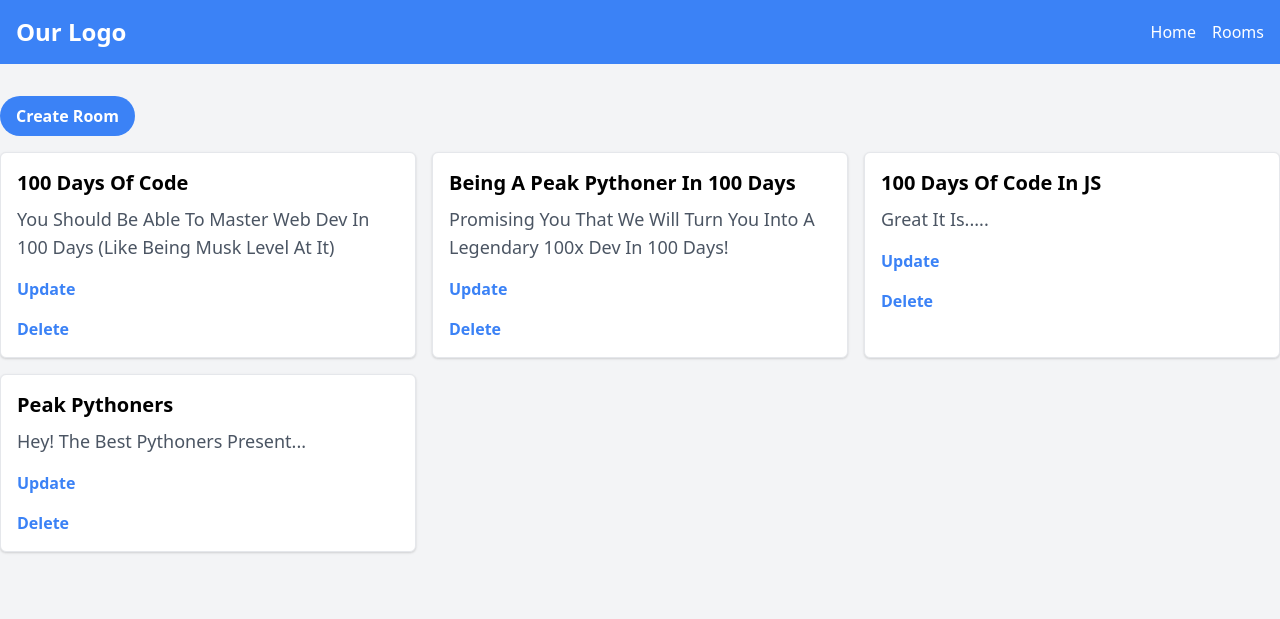
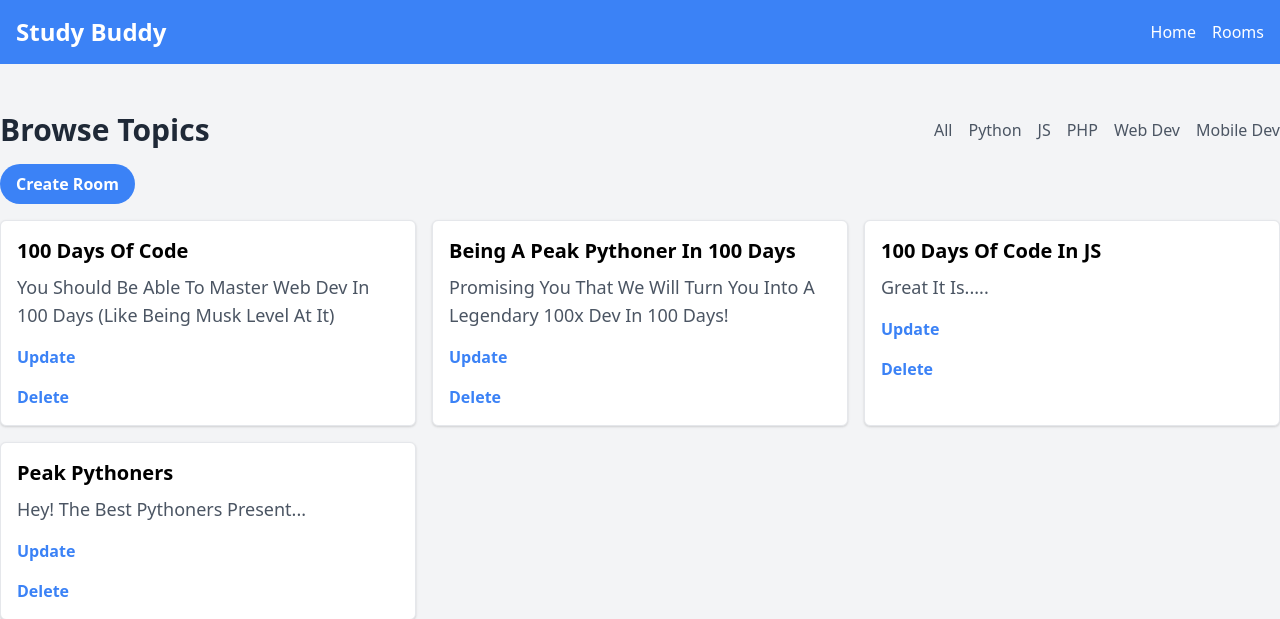
Before and after one commit to TheTahaYaseen/StudyBuddy, a Django app: page / in a window 1280 px wide. Shown: the top 619 px of the page. Run offline with Django 4.2, Linux system fonts and the light colour scheme; data comes from the database, SQL or seed files in the repository; both versions use the stored data as it was after the commit.

Commit message:
Basic Topic Filters

```diff
--- a/Templates/navigation.html
+++ b/Templates/navigation.html
@@ -1,9 +1,9 @@
 <nav class="bg-blue-500 p-4 text-white">
     <div class="container mx-auto flex justify-between items-center">
-        <a href="#" class="text-2xl font-bold">Our Logo</a>
+        <a href="{% url 'home' %}" class="text-2xl font-bold">Study Buddy</a>
         <ul class="flex space-x-4">
-            <li><a href="/" class="hover:underline">Home</a></li>
-            <li><a href="/room/1" class="hover:underline">Rooms</a></li>
+            <li><a href="{% url 'home' %}" class="hover:underline">Home</a></li>
+            <li><a href="{% url 'room' primary_key=1 %}" class="hover:underline">Rooms</a></li>
         </ul>
     </div>
 </nav>
--- a/base/templates/base/home.html
+++ b/base/templates/base/home.html
@@ -2,7 +2,24 @@
 
 {% block content %}
 <div class="container mx-auto mt-8">
-    <a href="{% url 'create-room' %}" class="bg-blue-500 text-white font-bold py-2 px-4 rounded-full hover:bg-blue-700 hover:shadow-md transition duration-300 mb-4 inline-block">Create Room</a>
+    <div class="py-4">
+        <div class="container mx-auto">
+            <div class="flex items-center justify-between">
+                <h2 class="text-gray-800 text-3xl font-semibold">Browse Topics</h2>
+                <ul class="flex space-x-4">
+                    <li>
+                        <a href="{% url 'home' %}?search=All" class="text-gray-600 hover:text-indigo-500 hover:underline transition duration-300">All</a>
+                    </li>
+                    {% for topic in topics %}
+                    <li>
+                        <a href="{% url 'home' %}?search={{topic.name}}" class="text-gray-600 hover:text-indigo-500 hover:underline transition duration-300">{{topic.name}}</a>
+                    </li>
+                    {% endfor %}
+                </ul>
+            </div>
+        </div>
+    </div>
+        <a href="{% url 'create-room' %}" class="bg-blue-500 text-white font-bold py-2 px-4 rounded-full hover:bg-blue-700 hover:shadow-md transition duration-300 mb-4 inline-block">Create Room</a>
     <div class="grid grid-cols-1 md:grid-cols-2 lg:grid-cols-3 gap-4">
         {% for room in rooms %}
             <div class="bg-white border p-4 rounded-md shadow">
--- a/base/views.py
+++ b/base/views.py
@@ -1,15 +1,22 @@
 from django.http import HttpResponse
 from django.shortcuts import redirect, render
 
-from .models import Room
+from .models import Room, Topic
 from .forms import RoomForm
 
 # Create your views here.
 
 def home(request):
-    rooms = Room.objects.all()
-    context = {"rooms" : rooms}
-    print(rooms)
+
+    search = request.GET.get("search")
+
+    if search == None or search == "All":
+        rooms = Room.objects.all()
+    else:
+        rooms = Room.objects.filter(topic__name__icontains=search)
+
+    topics = Topic.objects.all()
+    context = {"rooms" : rooms, "topics": topics}
     return render(request,  "base/home.html", context)
 
 def room(request, primary_key):
```
Also changed, not shown: db.sqlite3.
